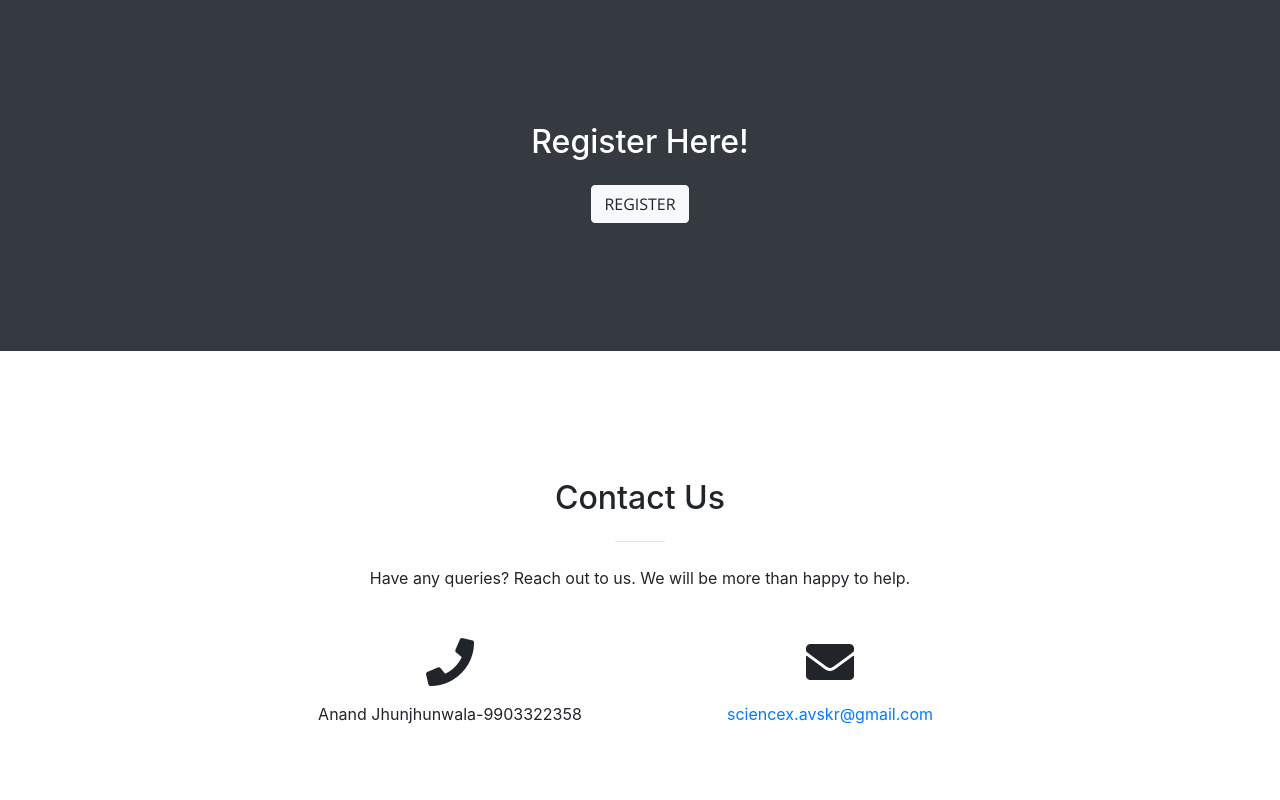
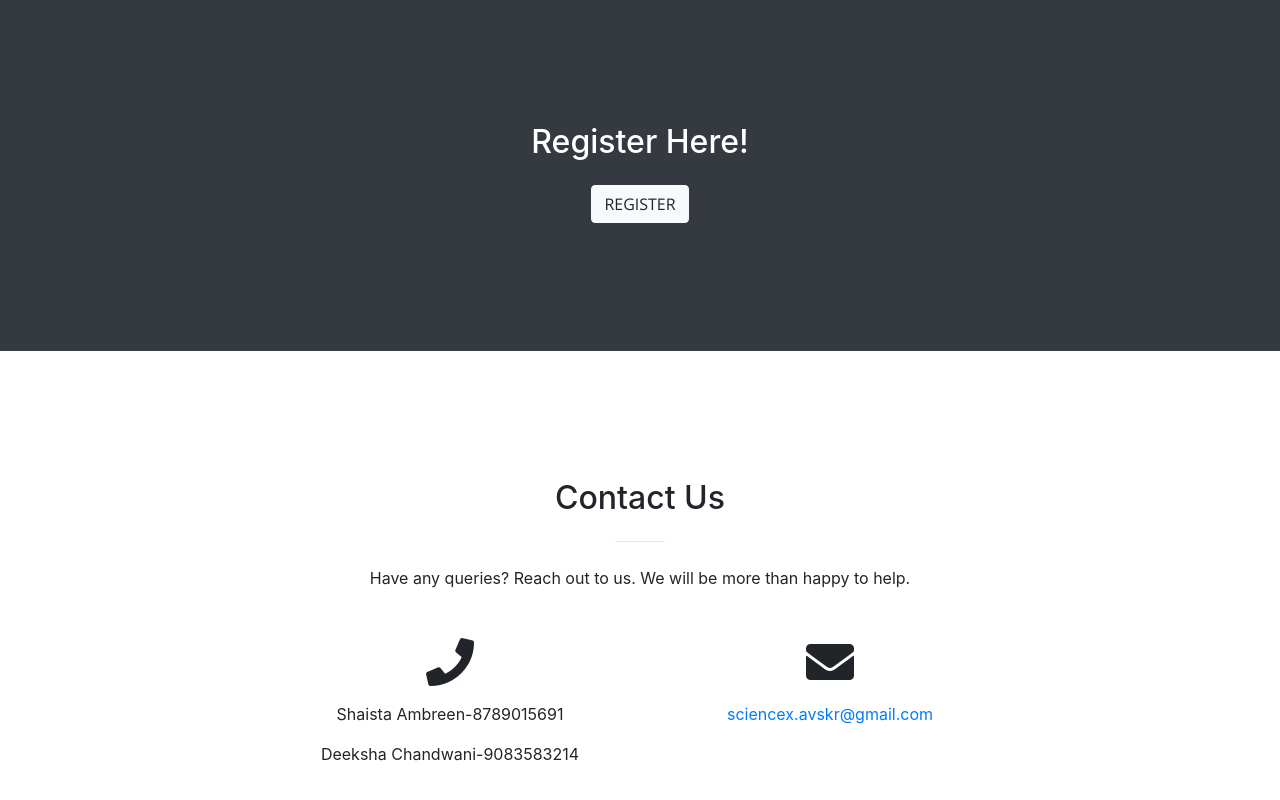
Before and after one commit to AnirbanBanik1998/Science-X, a website with bundled scripts: page index.html in a window 1280 px wide. Shown: the part 3872-4672 px from the top of the page. Built offline with nearby package versions, Linux system fonts and the light colour scheme.

Commit message:
Added new contacts

```diff
--- a/index.html
+++ b/index.html
@@ -247,7 +247,8 @@
         <div class="row">
           <div class="col-lg-4 ml-auto text-center">
             <i class="fas fa-phone fa-3x mb-3 sr-contact-1"></i>
-            <p>Anand Jhunjhunwala-9903322358</p>
+            <p>Shaista Ambreen-8789015691</p>
+            <p>Deeksha Chandwani-9083583214</p>
           </div>
           <div class="col-lg-4 mr-auto text-center">
             <i class="fas fa-envelope fa-3x mb-3 sr-contact-2"></i>
```
